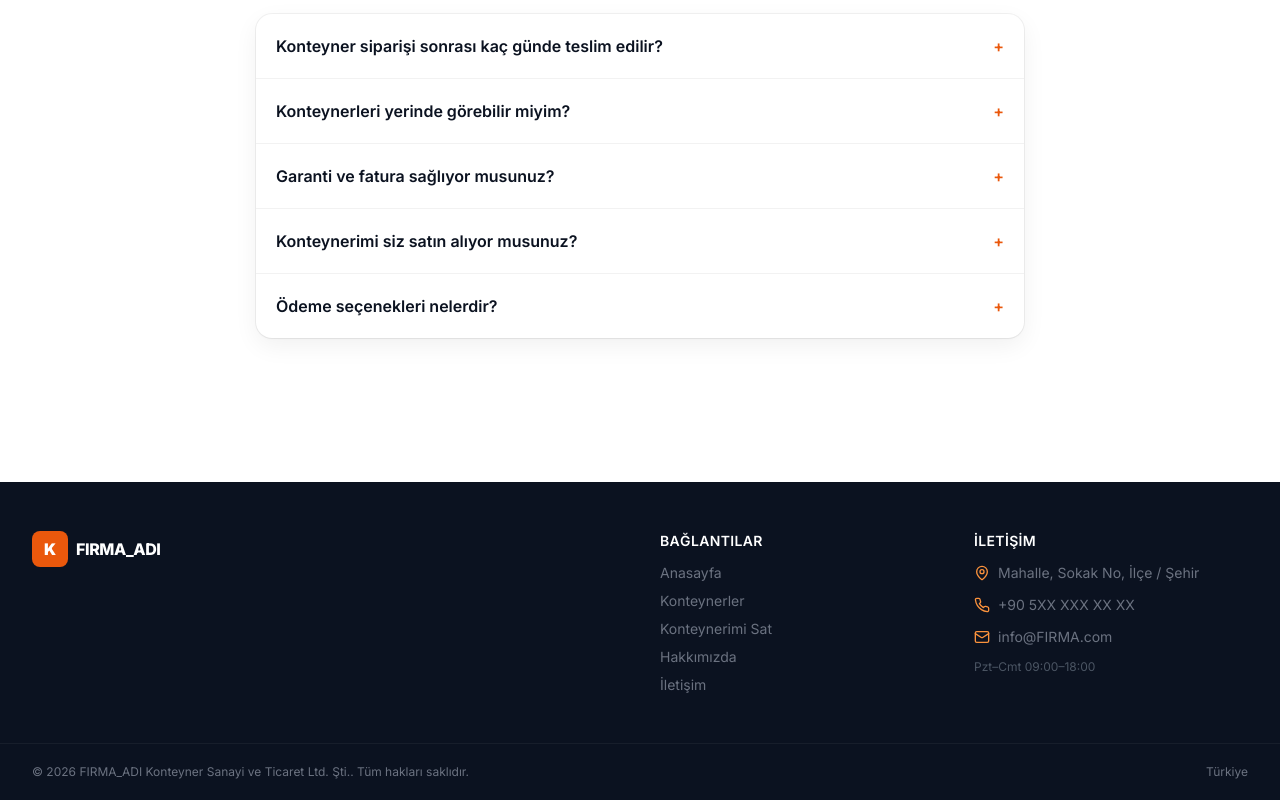
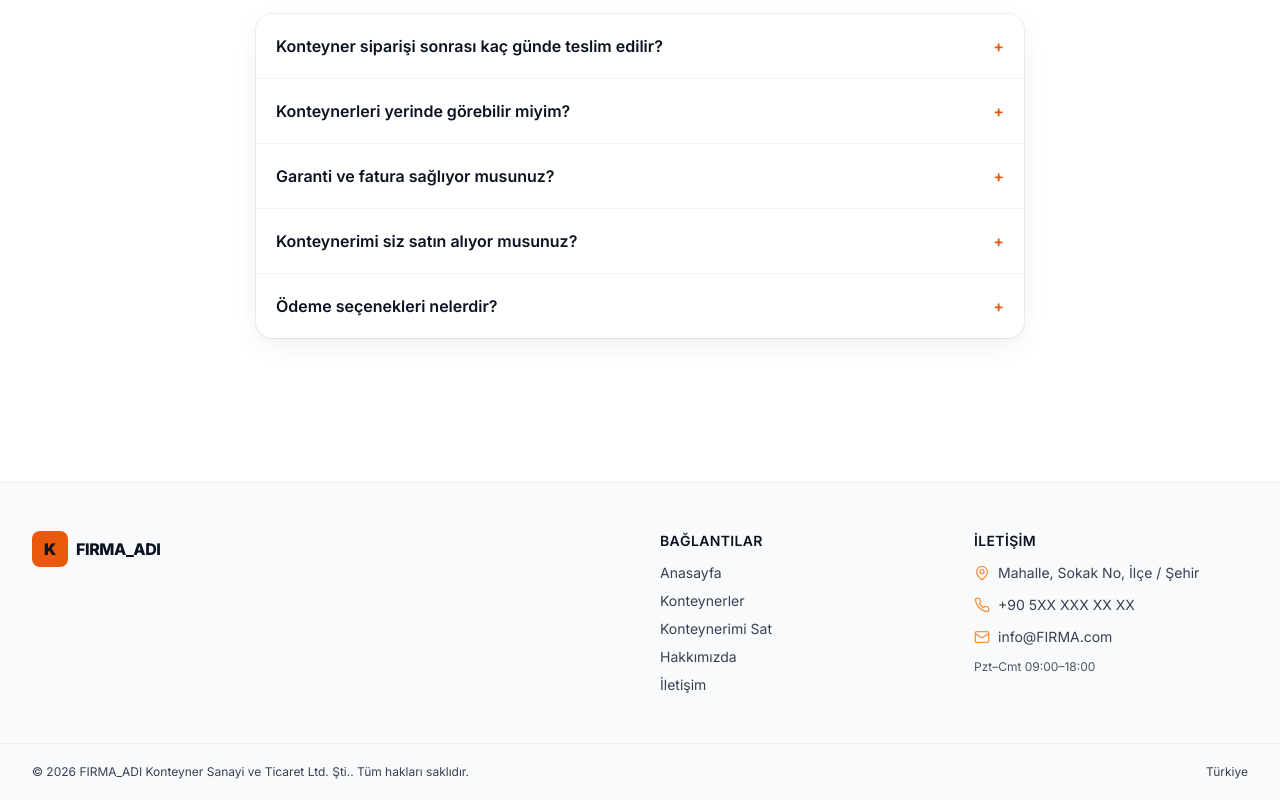
Before and after one commit to sukrugencoglu10/gnckon, a Next.js app: page / in a window 1280 px wide. Shown: the part 5469-6269 px from the top of the page. Built offline with nearby package versions, Linux system fonts and the light colour scheme; some icons are missing.

Commit message:
style: Footer arka planı kırık beyaz yapıldı ve metin renkleri uyumlu hale getirildi

```diff
--- a/components/Footer.tsx
+++ b/components/Footer.tsx
@@ -5,10 +5,10 @@ import { telLink } from "@/lib/whatsapp";
 
 export function Footer() {
   return (
-    <footer className="mt-16 border-t border-black/5 bg-ink-900 text-ink-400">
+    <footer className="mt-16 border-t border-black/5 bg-slate-50 text-ink-600">
       <div className="container-x grid gap-10 py-12 md:grid-cols-4">
         <div className="md:col-span-2">
-          <div className="flex items-center gap-2 text-white">
+          <div className="flex items-center gap-2 text-ink-900">
             <span className="grid h-9 w-9 place-items-center rounded-lg bg-brand-600 font-black">
               K
             </span>
@@ -17,13 +17,13 @@ export function Footer() {
         </div>
 
         <div>
-          <h3 className="mb-3 text-sm font-semibold uppercase tracking-wide text-white">
+          <h3 className="mb-3 text-sm font-semibold uppercase tracking-wide text-ink-900">
             Bağlantılar
           </h3>
           <ul className="space-y-2 text-sm">
             {nav.map((n) => (
               <li key={n.href}>
-                <Link href={n.href} className="hover:text-white">
+                <Link href={n.href} className="hover:text-ink-900 transition-colors">
                   {n.label}
                 </Link>
               </li>
@@ -32,7 +32,7 @@ export function Footer() {
         </div>
 
         <div>
-          <h3 className="mb-3 text-sm font-semibold uppercase tracking-wide text-white">
+          <h3 className="mb-3 text-sm font-semibold uppercase tracking-wide text-ink-900">
             İletişim
           </h3>
           <ul className="space-y-3 text-sm">
@@ -42,13 +42,13 @@ export function Footer() {
             </li>
             <li className="flex items-center gap-2">
               <Phone className="h-4 w-4 text-brand-400" />
-              <a href={telLink()} className="hover:text-white">
+              <a href={telLink()} className="hover:text-ink-900 transition-colors">
                 {site.phone}
               </a>
             </li>
             <li className="flex items-center gap-2">
               <Mail className="h-4 w-4 text-brand-400" />
-              <a href={`mailto:${site.email}`} className="hover:text-white">
+              <a href={`mailto:${site.email}`} className="hover:text-ink-900 transition-colors">
                 {site.email}
               </a>
             </li>
@@ -56,7 +56,7 @@ export function Footer() {
           </ul>
         </div>
       </div>
-      <div className="border-t border-white/5">
+      <div className="border-t border-black/5">
         <div className="container-x flex flex-col gap-2 py-5 text-xs sm:flex-row sm:items-center sm:justify-between">
           <span>
             © {new Date().getFullYear()} {site.legalName}. Tüm hakları saklıdır.
```
